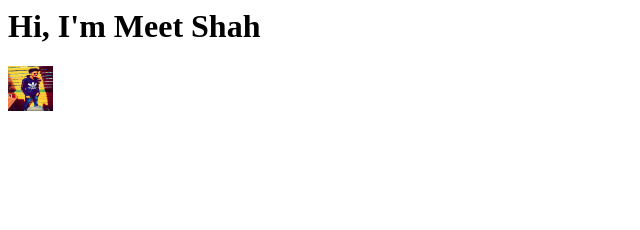
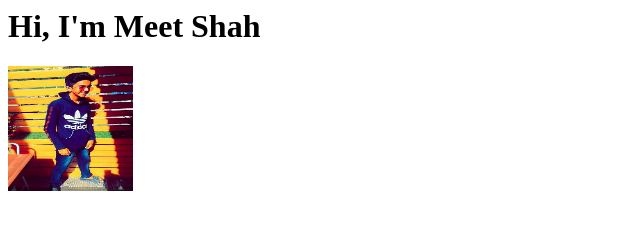
Before and after one commit to meetshah10/meetshah10.github.io, a plain HTML site: page index.html in a window 1280 px wide. Shown: the whole page, without its empty margins (0-640 px from the left). Drawn offline with Linux system fonts and the light colour scheme.

Commit message:
Update index.html

```diff
--- a/index.html
+++ b/index.html
@@ -4,6 +4,6 @@
 </head>
 <body>
 	<h1>Hi, I'm Meet Shah</h1>
-	<img src="meet.png" alt="my image" width="45" height="45"/>
+	<img src="meet.png" alt="my image" width="125" height="125"/>
 </body>
 </html>
```
